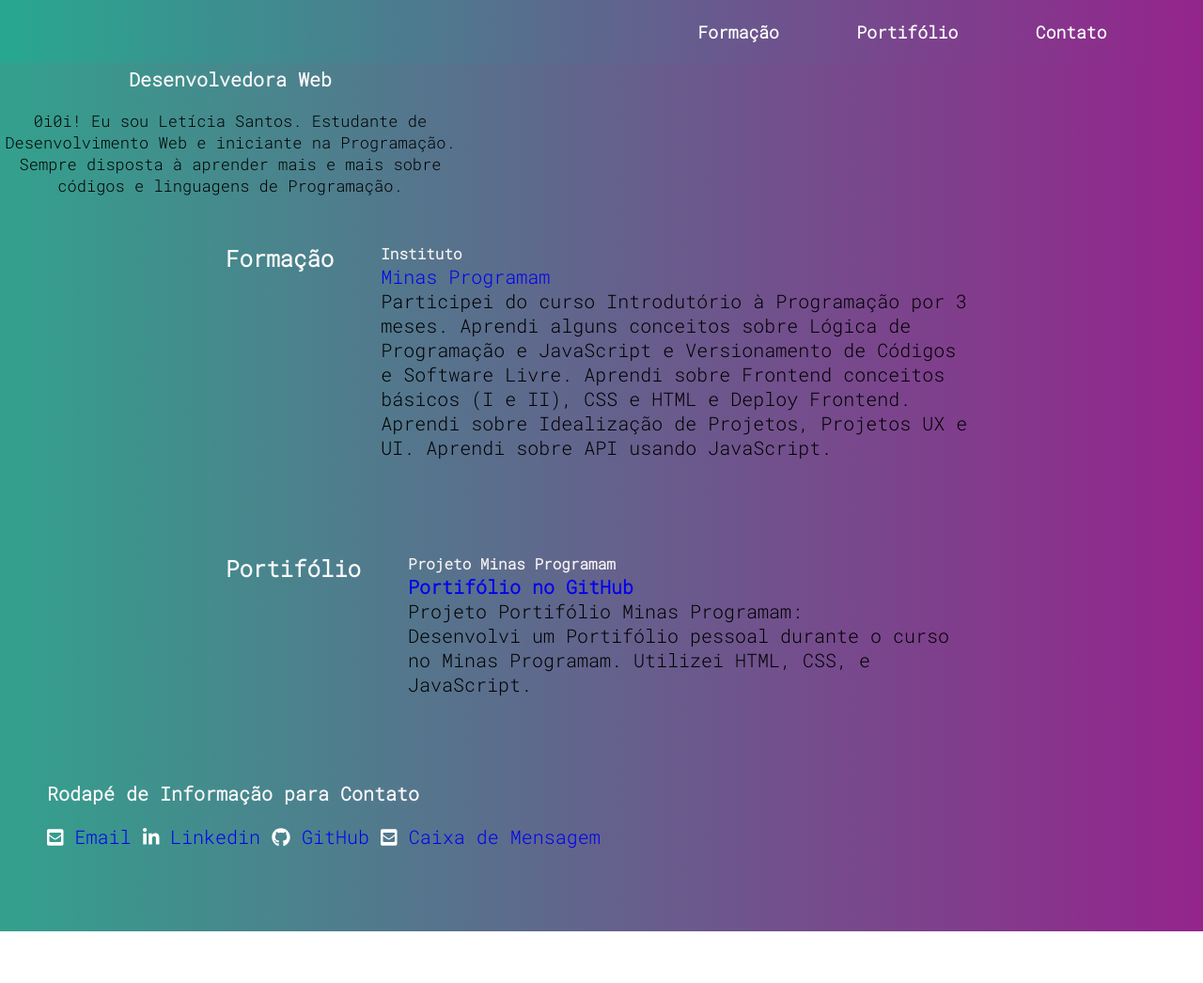
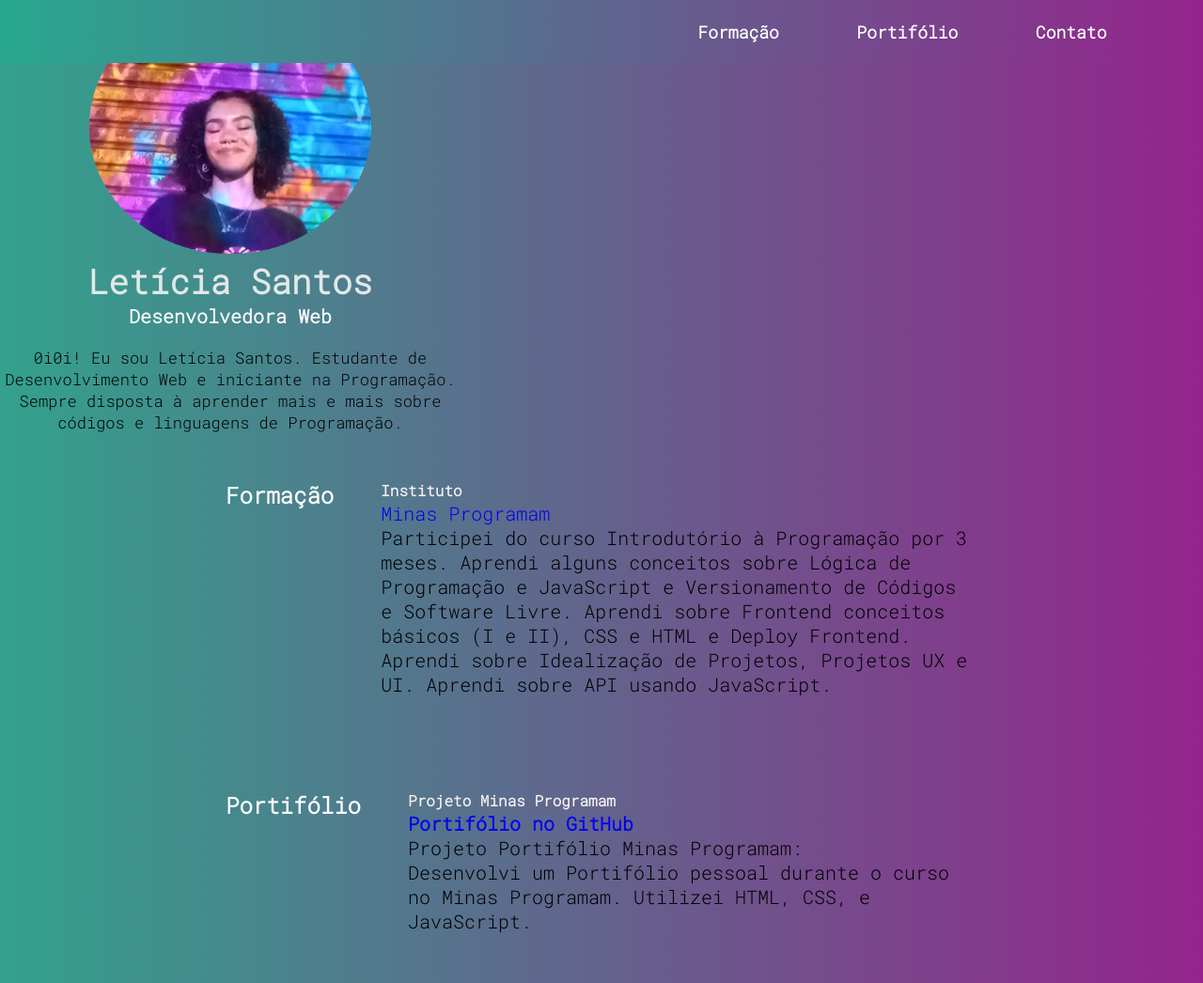
Before and after one commit to 1Leticia24/Portifolio, a plain HTML site: page index.html in a window 1280 px wide. Shown: the top 1046 px of the page at 94% size. Before the commit the page ends 991 px from the top, so only its background shows below. Drawn offline with Linux system fonts and the light colour scheme.

Commit message:
Add files via upload

```diff
--- a/index.html
+++ b/index.html
@@ -34,7 +34,7 @@
     </nav>
     <main class="intro">
         <figure>
-            <img src="./img/foto.png" class=".foto" alt="Foto de perfil - Letícia Santos" width="300px"/>
+            <img src="./foto.png" class=".foto" alt="Foto de perfil - Letícia Santos" width="300px"/>
         </figure>
       <div class="intro-content">
         <h1 class="title">Letícia Santos</h1>
```
